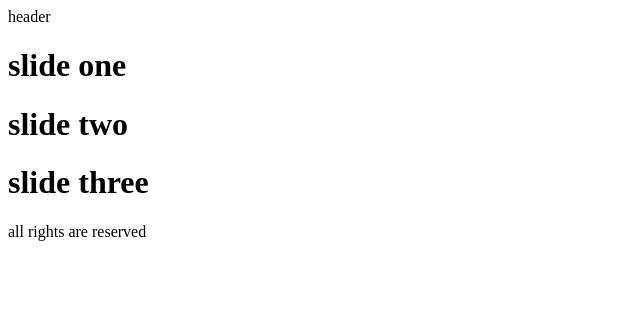
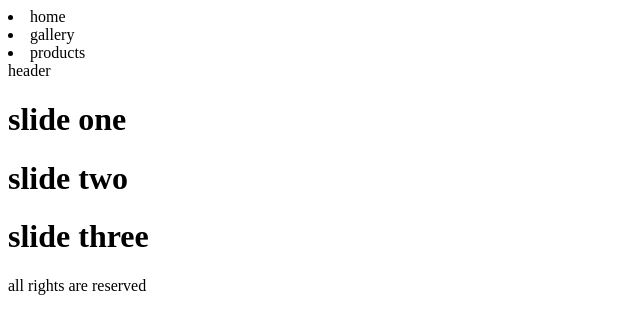
Before and after one commit to seppideh/git-project-one, a plain HTML site: page index.html in a window 1280 px wide. Shown: the whole page, without its empty margins (0-640 px from the left). Drawn offline with Linux system fonts and the light colour scheme.

Commit message:
navigation created

```diff
--- a/index.html
+++ b/index.html
@@ -7,6 +7,14 @@
     <title>Document</title>
   </head>
   <body>
+    <nav>
+      <u1>
+        <li>home</li>
+        <li>gallery</li>
+        <li>products</li>
+
+      </u1>
+    </nav>
     <header>header</header>
     <div class="slider">
       <h1>slide one</h1>
```
